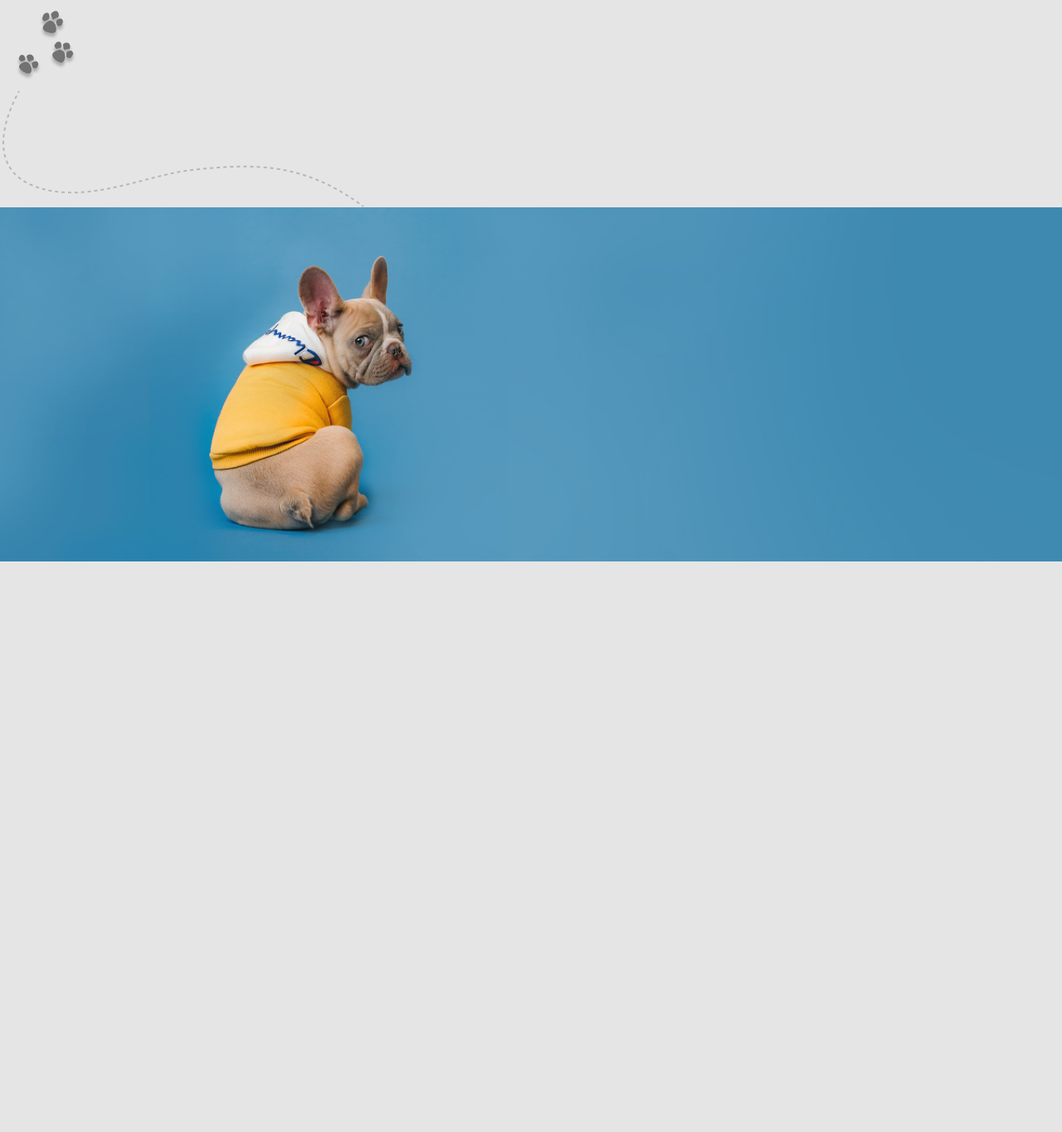
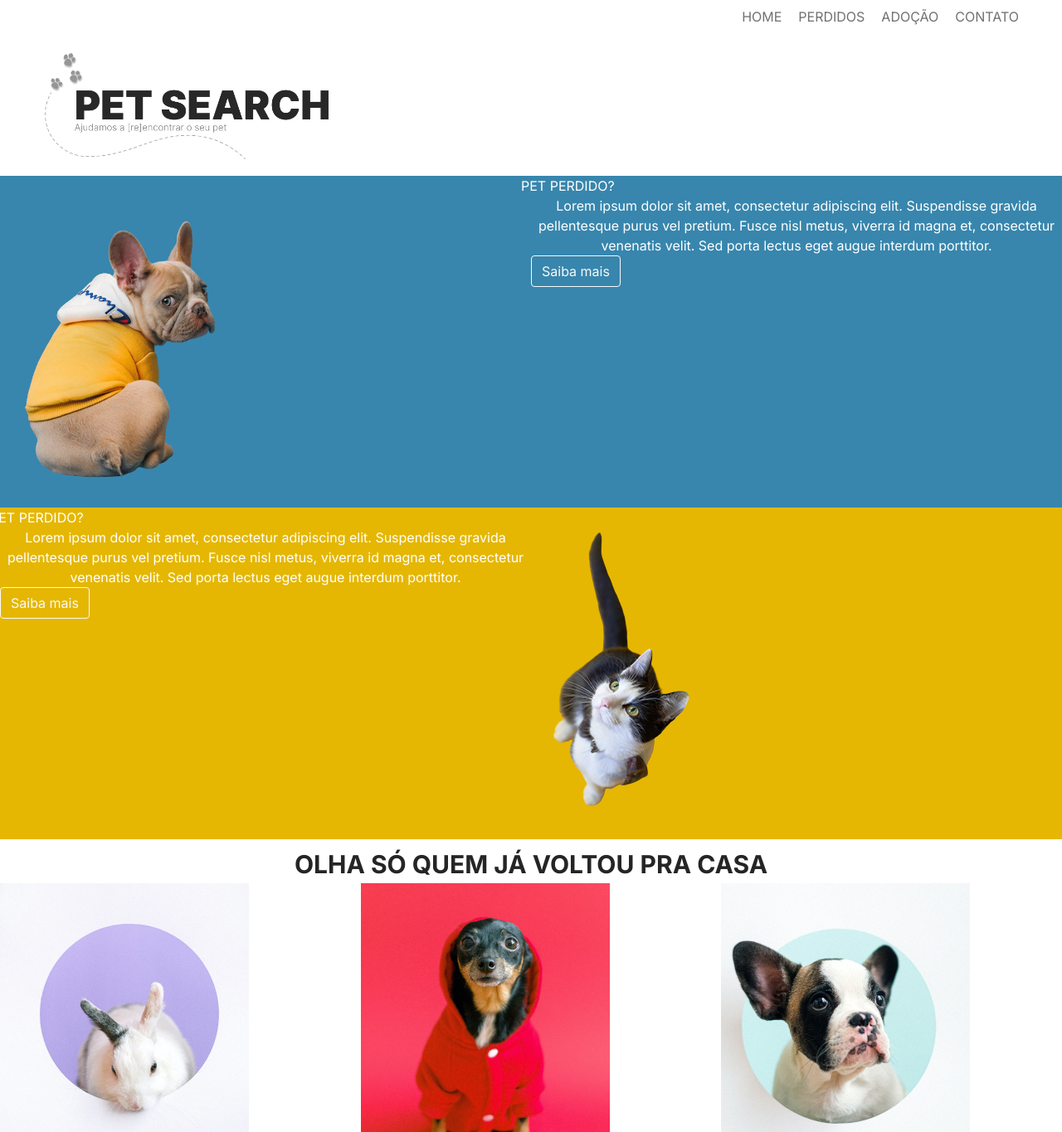
Before and after one commit to cegj/petsearch, a plain HTML site: page src/index.html in a window 1280 px wide. Shown: the whole page at 83% size. Before the commit the page ends 800 px from the top, so only its background shows below. Drawn offline with nearby package versions, Linux system fonts and the light colour scheme.

Commit message:
set homepage items position #15

```diff
--- a/src/index.css
+++ b/src/index.css
@@ -1,15 +1,51 @@
-:root, body, * {
-  background-color: #e5e5e5;
+* {
+  font-family: 'Inter';
 }
 
-img:not(:first-of-type) {
-  width: 100%;
+nav-item {
+  margin: 0px 1rem;
+  font-family: 'Inter';
 }
 
-.tile-1 {
-  display: ;
-  background-image: url(assets/home/tile1.png);
-  background-repeat: no-repeat;
-  background-size: cover;
-  min-height: calc();
+.navbar-nav :first-child {
+  margin-left: auto;
 }
+
+.navbar-nav :last-child {
+  margin-right: 1.25rem;
+}
+
+li a {
+  color: #727171 !important;
+}
+
+.header-container {
+  max-height: 300px;
+}
+
+.logo {
+  max-height: 8rem;
+  margin-left: 54px;
+  margin-top: 32px;
+  margin-bottom: 20px;
+}
+
+.pet-img {
+  background-color: transparent;
+}
+
+.tile-2 {
+  background-color: #3886ad;
+  min-height: 100px;
+}
+
+.tile-3 {
+  background-color: #e5b703;
+  min-height: 100px;
+}
+
+.whos-back-title {
+  color: #252525;
+  font-size: 30px;
+  font-weight: 700;
+}
--- a/src/index.html
+++ b/src/index.html
@@ -1,18 +1,85 @@
 <!DOCTYPE html>
 <html lang="en">
+
 <head>
   <meta charset="UTF-8">
   <meta http-equiv="X-UA-Compatible" content="IE=edge">
   <meta name="viewport" content="width=device-width, initial-scale=1.0">
   <title>Document</title>
-  <link href="https://cdn.jsdelivr.net/npm/bootstrap@5.1.3/dist/css/bootstrap.min.css" rel="stylesheet" integrity="sha384-1BmE4kWBq78iYhFldvKuhfTAU6auU8tT94WrHftjDbrCEXSU1oBoqyl2QvZ6jIW3" crossorigin="anonymous">
-  <link href="https://cdn.jsdelivr.net/npm/bootstrap@5.1.3/dist/css/bootstrap.min.css" rel="stylesheet" integrity="sha384-1BmE4kWBq78iYhFldvKuhfTAU6auU8tT94WrHftjDbrCEXSU1oBoqyl2QvZ6jIW3" crossorigin="anonymous">
+  <link href="https://cdn.jsdelivr.net/npm/bootstrap@5.1.3/dist/css/bootstrap.min.css" rel="stylesheet"
+    integrity="sha384-1BmE4kWBq78iYhFldvKuhfTAU6auU8tT94WrHftjDbrCEXSU1oBoqyl2QvZ6jIW3" crossorigin="anonymous">
+  <link href="https://cdn.jsdelivr.net/npm/bootstrap@5.1.3/dist/css/bootstrap.min.css" rel="stylesheet"
+    integrity="sha384-1BmE4kWBq78iYhFldvKuhfTAU6auU8tT94WrHftjDbrCEXSU1oBoqyl2QvZ6jIW3" crossorigin="anonymous">
+  <link rel="preconnect" href="https://fonts.googleapis.com">
+  <link rel="preconnect" href="https://fonts.gstatic.com" crossorigin>
+  <link href="https://fonts.googleapis.com/css2?family=Inter:wght@100;200;300;400;500;600;700;800;900&display=swap"
+    rel="stylesheet">
   <link rel="stylesheet" href="index.css">
 </head>
+
 <body>
-  <img src="assets/home/logoBackground.png"/>
-  <img src="assets/home/tile1.png"/>
-  <div
-  <img src="assets/home/tile2.png"/>
+  <nav class="container-fluid">
+    <ul class="navbar-nav d-flex flex-row mt-2">
+      <li class="nav-item">
+        <a>HOME</a>
+      </li>
+      <li class="nav-item">
+        <a>PERDIDOS</a>
+      </li>
+      <li class="nav-item">
+        <a>ADOÇÃO</a>
+      </li>
+      <li class="nav-item">
+        <a>CONTATO</a>
+      </li>
+    </ul>
+  </nav>
+  <div class="d-flex header-container pl-14">
+    <img class="logo" src="assets/home/Logo_v.png"></img>
+  </div>
+  <div class="d-flex tile-2">
+    <div class="col">
+      <img class="pet-img" src="assets/home/cachorro-01.png" />
+    </div>
+    <div class="col text-white">
+      <div class="row">PET PERDIDO?</div>
+      <div class="row text-center">Lorem ipsum dolor sit amet, consectetur adipiscing elit. Suspendisse gravida
+        pellentesque purus
+        vel pretium. Fusce nisl metus, viverra id magna et, consectetur venenatis velit. Sed porta lectus eget augue
+        interdum porttitor.</div>
+      <button type="button" class="btn btn-outline-light">Saiba mais</button>
+    </div>
+  </div>
+  <div class="d-flex tile-3">
+    <div class="col text-white">
+      <div class="row">PET PERDIDO?</div>
+      <div class="row text-center">Lorem ipsum dolor sit amet, consectetur adipiscing elit. Suspendisse gravida
+        pellentesque purus
+        vel pretium. Fusce nisl metus, viverra id magna et, consectetur venenatis velit. Sed porta lectus eget augue
+        interdum porttitor.
+      </div>
+      <button type="button" class="btn btn-outline-light">Saiba mais</button>
+    </div>
+    <div class="col">
+      <img class="pet-img ml-auto" src="assets/home/gato-01.png" />
+    </div>
+  </div>
+  <div>
+    <div class="mt-2 whos-back-title text-center">
+      OLHA SÓ QUEM JÁ VOLTOU PRA CASA
+    </div>
+    <div class="row">
+      <div class="col">
+        <img src="assets/home/carrousel-1.png" />
+      </div>
+      <div class="col">
+        <img src="assets/home/carrousel-2.png" />
+      </div>
+      <div class="col">
+        <img src="assets/home/carrousel-3.png" />
+      </div>
+    </div>
+  </div>
 </body>
+
 </html>
```
Also changed, not shown: src/assets/home/Logo_v.png (added), src/assets/home/Rectangle 14.png (deleted), src/assets/home/Rectangle 15.png (deleted), src/assets/home/Rectangle 5.png (deleted), src/assets/home/cachorro-01.png (added), src/assets/home/carrousel-1.png (added), src/assets/home/carrousel-2.png (renamed from src/assets/home/Rectangle 9.png), src/assets/home/carrousel-3.png (added), src/assets/home/gato-01.png (added), src/assets/home/logoBackground.png (deleted), src/assets/home/tile1.png (deleted), src/assets/home/tile2.png (deleted).
